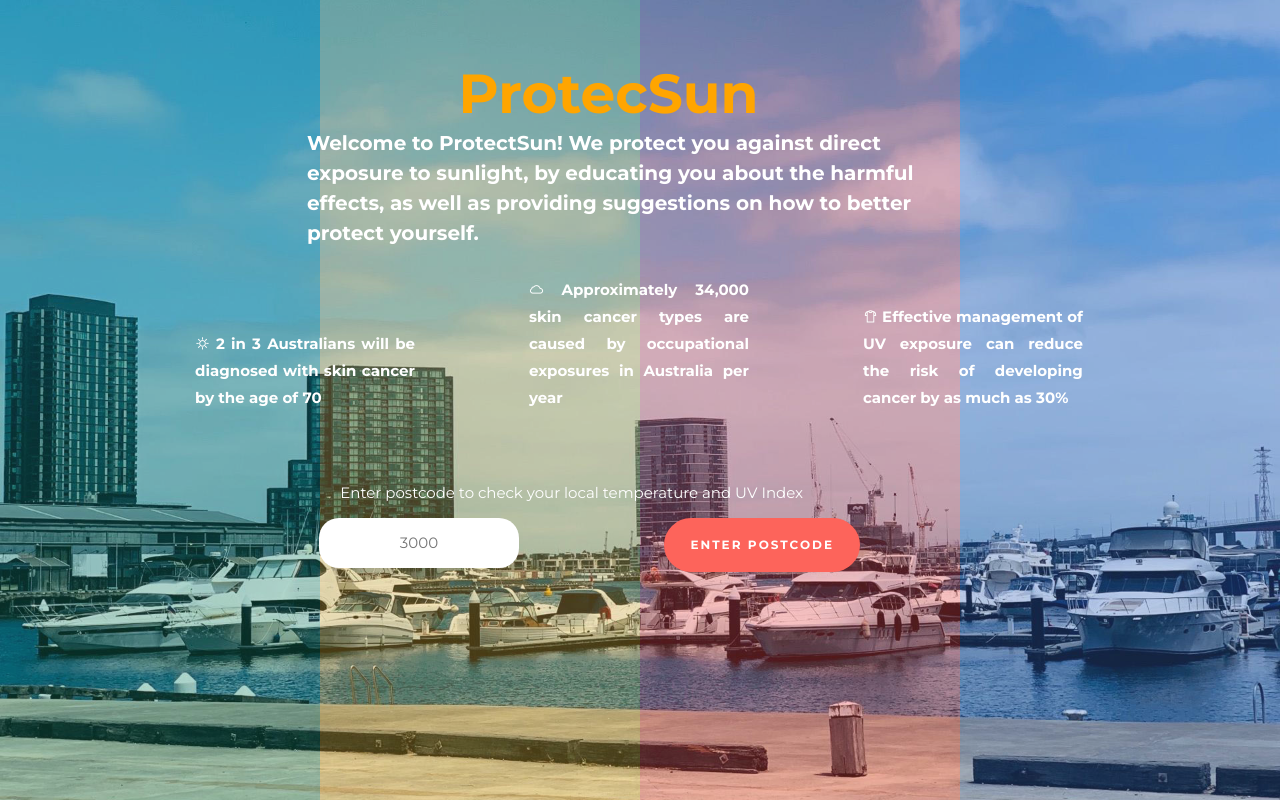
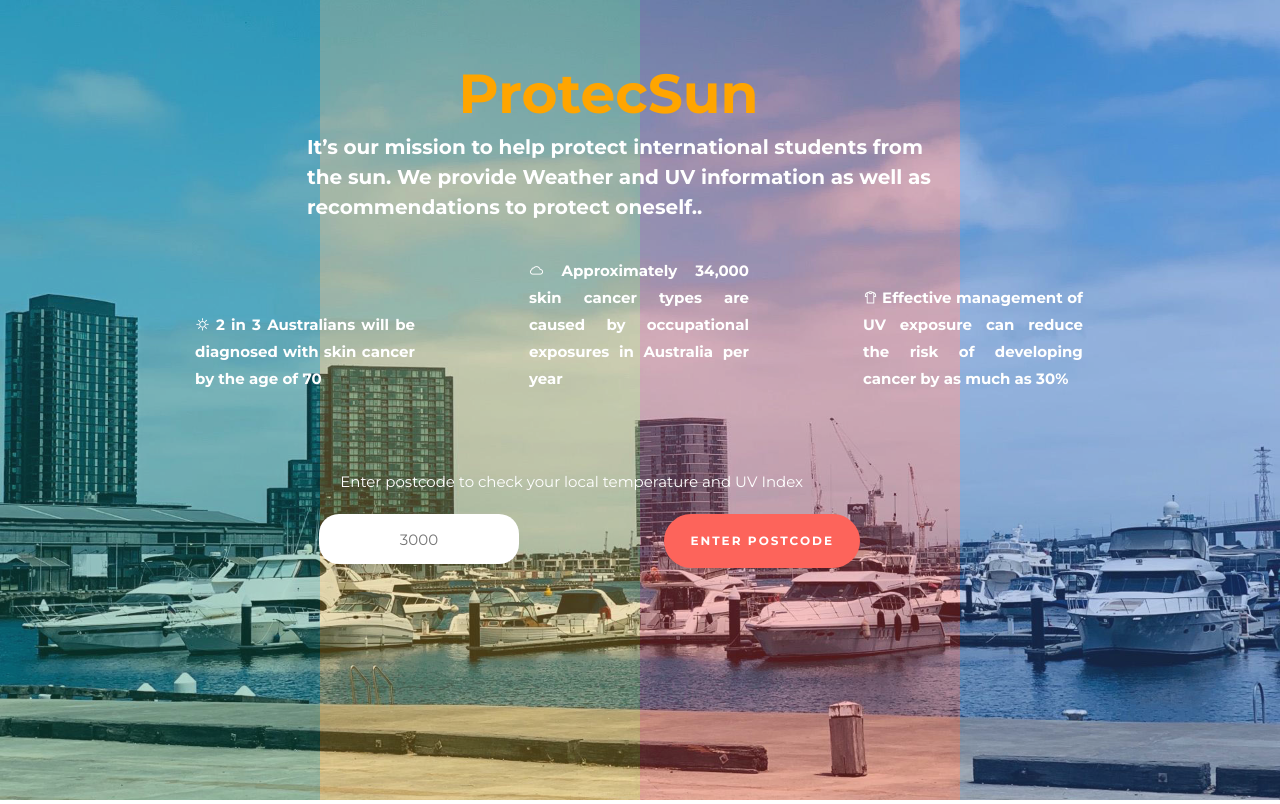
Before and after one commit to caobaichuan1122/Diatastic, a Django app: page / in a window 1280 px wide. Shown: the top 804 px of the page. Run offline with Django 4.2, Linux system fonts and the light colour scheme; some libraries are stand-ins or nearby versions.

Commit message:
update mission subtitle text

```diff
--- a/login/templates/login/index.html
+++ b/login/templates/login/index.html
@@ -33,7 +33,7 @@
 							<div class="row no-gutters slider-text js-fullheight align-items-center">
 								<div class="col-md-10 col-lg-7 ftco-animate" style=" width:1500px;margin-top:11%;left: 20%;">
 									<div class="text w-10" >
-										<h5 class="mb-3"><b><font color="white">Welcome to ProtectSun! We protect you against direct exposure to sunlight, by educating you about the harmful effects, as well as providing suggestions on how to better protect yourself.</font></b></h4>
+										<h5 class="mb-3"><b><font color="white">It’s our mission to help protect international students from the sun. We provide Weather and UV information as well as recommendations to protect oneself..</font></b></h4>
 									</div>
 								</div>
 								<div class="ftco-animate" style="width:1100px;margin-bottom:5%;">
```
